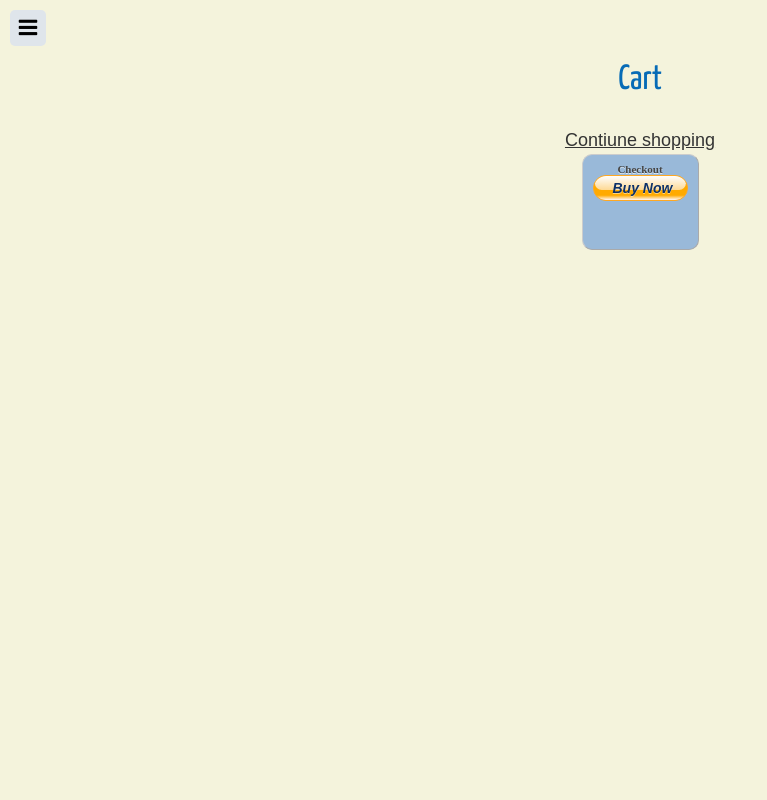
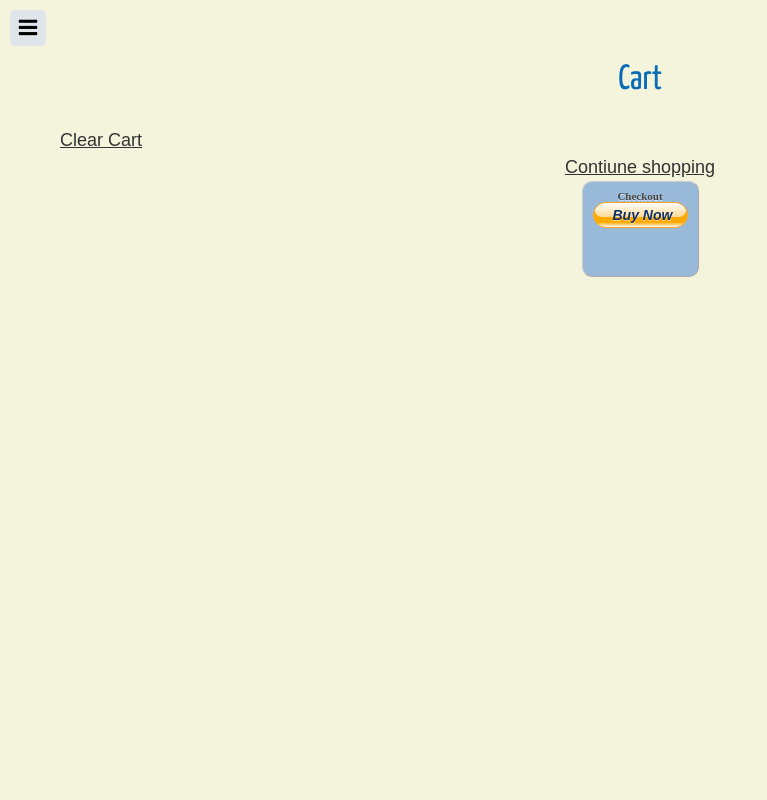
Before and after one commit to LyteiaHF1/Laced, a Flask app: page /cart in a window 1280 px wide. Shown: the whole page, without its empty margins (0-767 px from the left). Run offline with Flask 2, Linux system fonts and the light colour scheme; parts of the project's set-up code (start-up, migrations or seed data) failed here and were passed over.

Commit message:
Clear cart still not working properly
It clears that cart but once you hit add to cart it errors about the
cart.append(id) line

```diff
--- a/Laced/app.py
+++ b/Laced/app.py
@@ -126,6 +126,12 @@ def add_to_cart(id):
     return redirect('/cart')
 
 
+#DO NOT USE NOT WORKING PROPERLY ONCE CART IS CLEAR THE SEEION DOSENT RESTART SO NOTHING CAN BE ADDED TO CART
+@app.route('/clearcart')
+def clear_cart():
+    session['cart'] = {}
+    return redirect("/cart")
+
 @app.route('/trade')
 def trade():
     filename = request.args.get('filename', '')
--- a/Laced/templates/cart.html
+++ b/Laced/templates/cart.html
@@ -34,7 +34,9 @@
             <li>${{ shoe[1] * shoe[2] }}</li>
 
         </ul>
+
              {% endfor %}
+            <a href="/clearcart" class="btn btn-large btn-default">Clear Cart</a>
             <center><a class='basicback' href="{{ url_for('shop') }}">Contiune shopping</a> </center>
                  <center><button>Checkout<a><script src="/static/js/paypal-button.min.js?merchant=highfashionentertainment@gmail.com"
     data-button="buynow"
```
